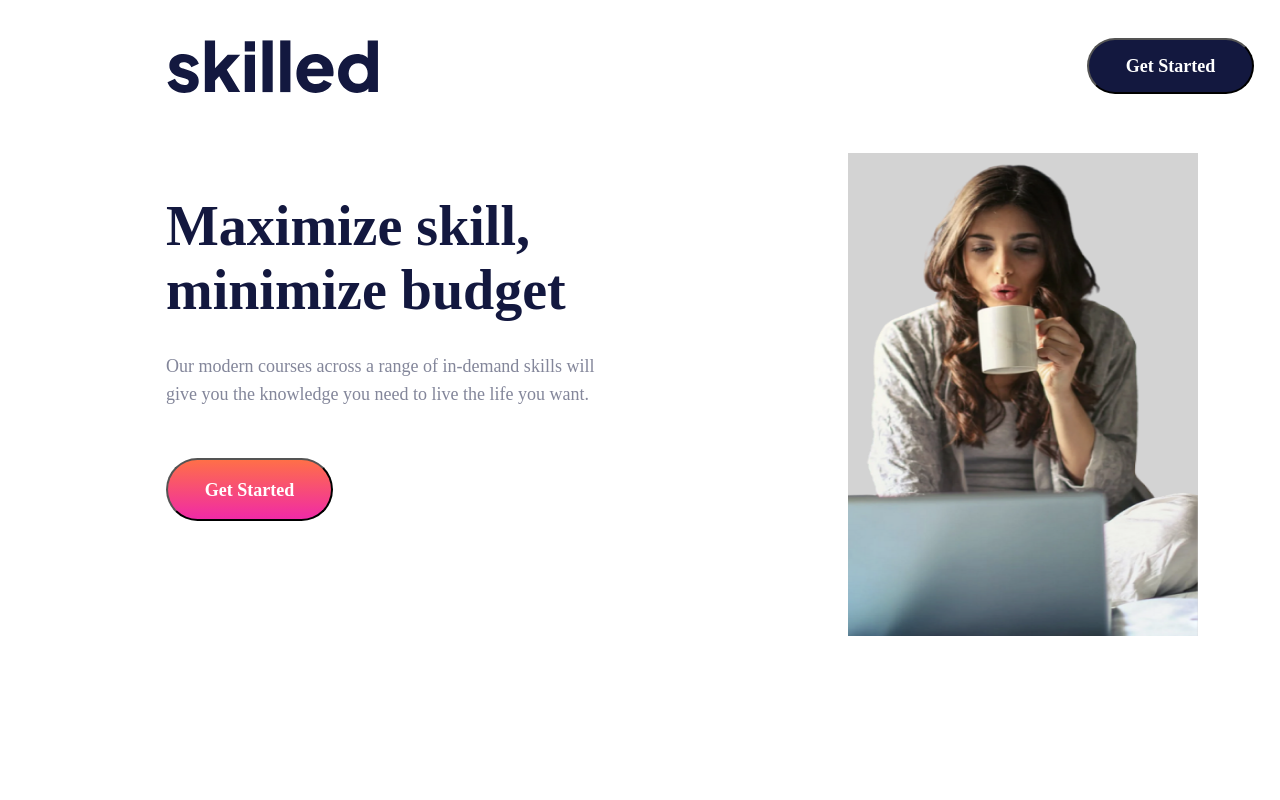
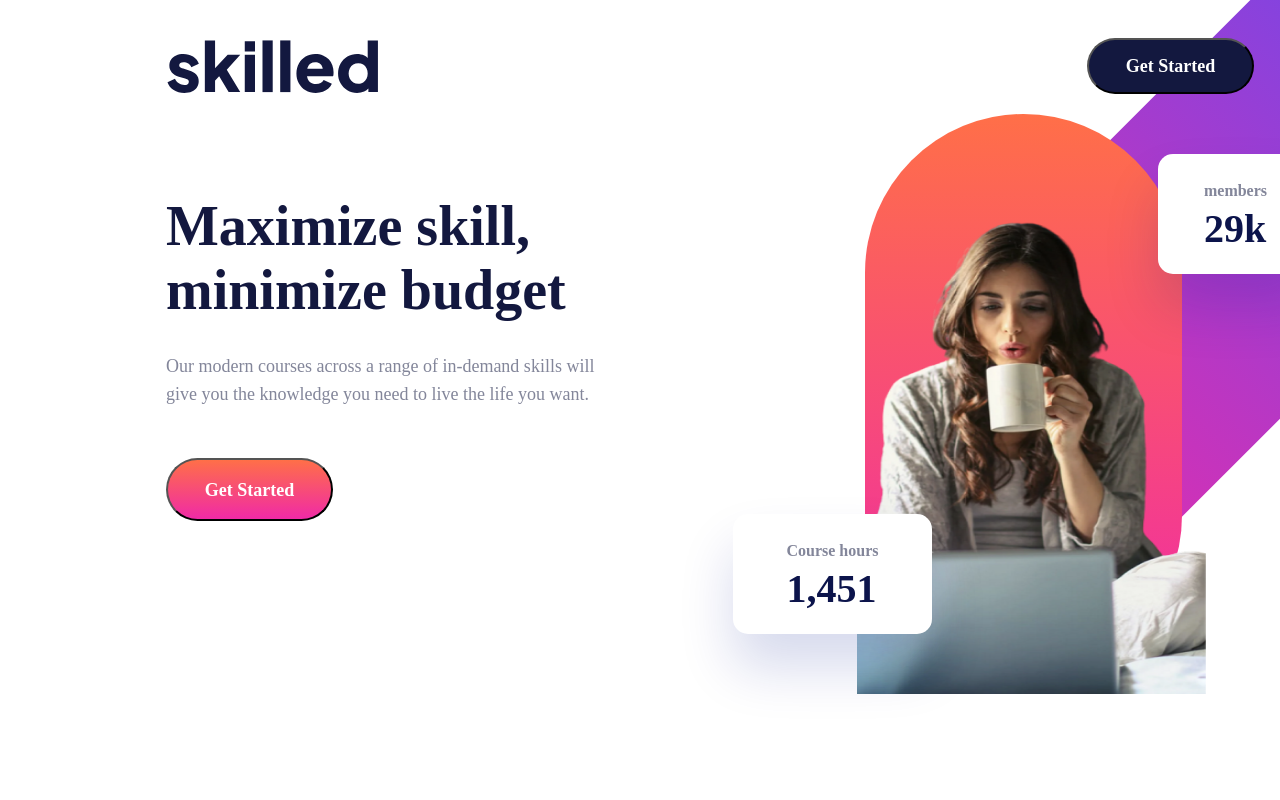
Before and after one commit to puga23/skiledPage, a plain HTML site: page index.html in a window 1280 px wide. Shown: the top 800 px of the page. Drawn offline with Linux system fonts and the light colour scheme; files whose address does not match are found by name.

Commit message:
meore shecvla

```diff
--- a/index.html
+++ b/index.html
@@ -29,11 +29,25 @@
         </div>
 
         <div class="girl-photo">
+          <div class="shape"></div>
+          <div class="oval"></div>
           <img
             src="/image/image-removebg-preview(509).png"
             alt="photo"
             class="girl"
           />
+          <div class="hours">
+            <div>
+              <span>Course hours</span>
+              <h1>1,451</h1>
+            </div>
+          </div>
+          <div class="members">
+            <div>
+              <span>members</span>
+              <h1>29k</h1>
+            </div>
+          </div>
         </div>
       </div>
 
--- a/style.css
+++ b/style.css
@@ -103,14 +103,95 @@
   display: flex;
   align-items: center;
   justify-content: center;
-  background-image: url(C:\Users\ACER\Desktop\github\aplikacia\image\Mask.png);
+  position: relative;
+}
+
+.girl-photo > .oval {
+  width: 317px;
+  height: 560px;
+  flex-shrink: 0;
+  border-radius: 158.5px;
+  background: var(
+    --Gradient-1,
+    linear-gradient(180deg, #ff6f48 0%, #f02aa6 100%)
+  );
+  position: absolute;
+}
+
+.shape {
+  width: 317px;
+  height: 1008px;
+  transform: rotate(45deg);
+  border-radius: 158.5px;
+  background: linear-gradient(180deg, #4851ff 0%, #f02aa6 100%);
+  position: absolute;
+  z-index: -1;
+  right: -20px;
+  bottom: 0px;
+}
+
+.hours {
+  width: 199px;
+  height: 120px;
+  flex-shrink: 0;
+  border-radius: 15px;
+  background: var(--FFFFFF, #fff);
+  box-shadow: 0px 34px 54px 0px rgba(6, 22, 141, 0.16);
+  position: absolute;
+  bottom: 60px;
+  left: 110px;
+}
+
+.members {
+  width: 155px;
+  height: 120px;
+  flex-shrink: 0;
+  border-radius: 15px;
+  background: var(--FFFFFF, #fff);
+  box-shadow: 0px 34px 54px 0px rgba(6, 22, 141, 0.16);
+  position: absolute;
+  right: 110px;
+  top: 60px;
+}
+
+.members,
+.hours {
+  display: flex;
+  justify-content: center;
+  align-items: center;
+}
+span {
+  color: var(--83869A, #83869a);
+  font-feature-settings: "clig" off, "liga" off;
+
+  /* Body S */
+  font-family: Plus Jakarta Sans;
+  font-size: 16px;
+  font-style: normal;
+  font-weight: 700;
+  line-height: 28px; /* 175% */
+}
+
+.hours > div > h1,
+.members > div > h1 {
+  color: var(--13183F, #0c144b);
+  font-feature-settings: "clig" off, "liga" off;
+
+  /* Heading L */
+  font-family: Plus Jakarta Sans;
+  font-size: 40px;
+  font-style: normal;
+  font-weight: 800;
+  line-height: normal;
 }
 
 .girl {
   width: 349.474px;
   height: 483px;
   flex-shrink: 0;
-  background: url(<path-to-image>), lightgray 0px 0px / 100% 100% no-repeat;
+  position: absolute;
+  bottom: 0px;
+  right: 217px;
 }
 
 .section-main {
```
